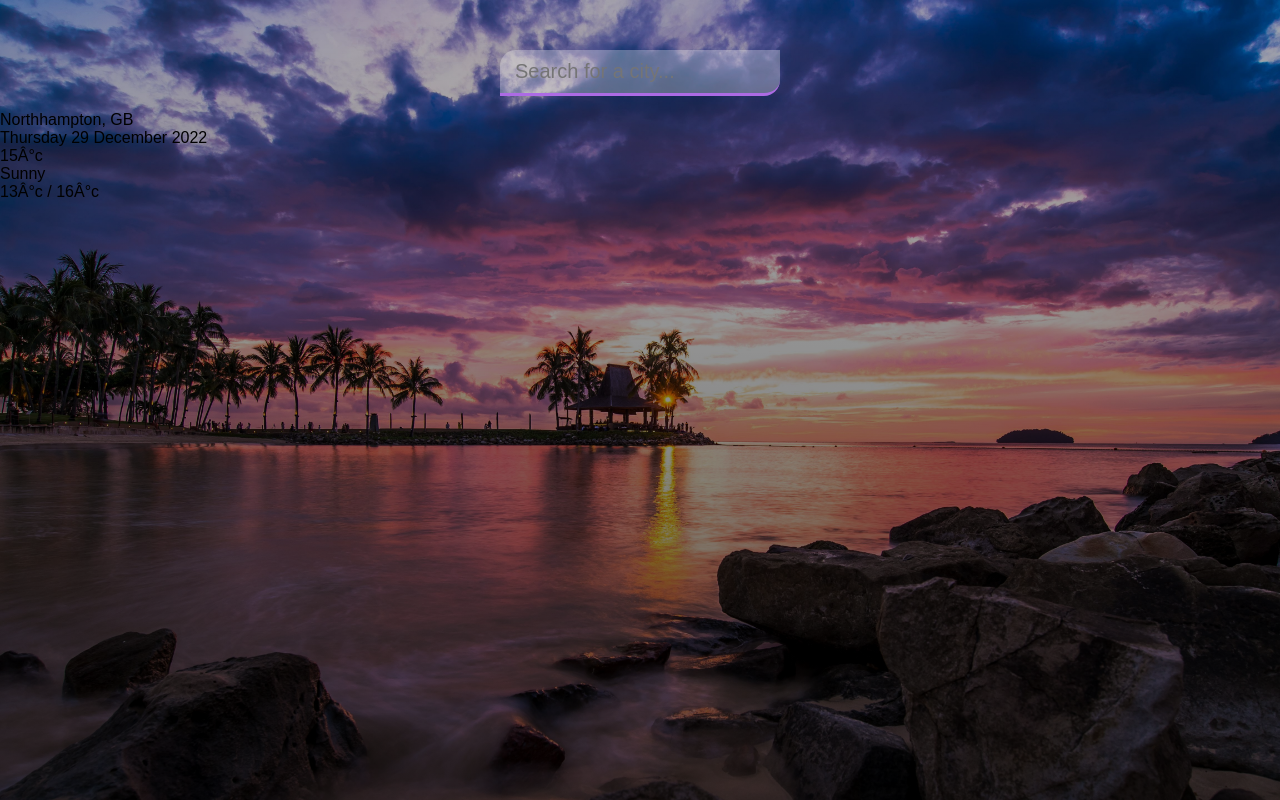
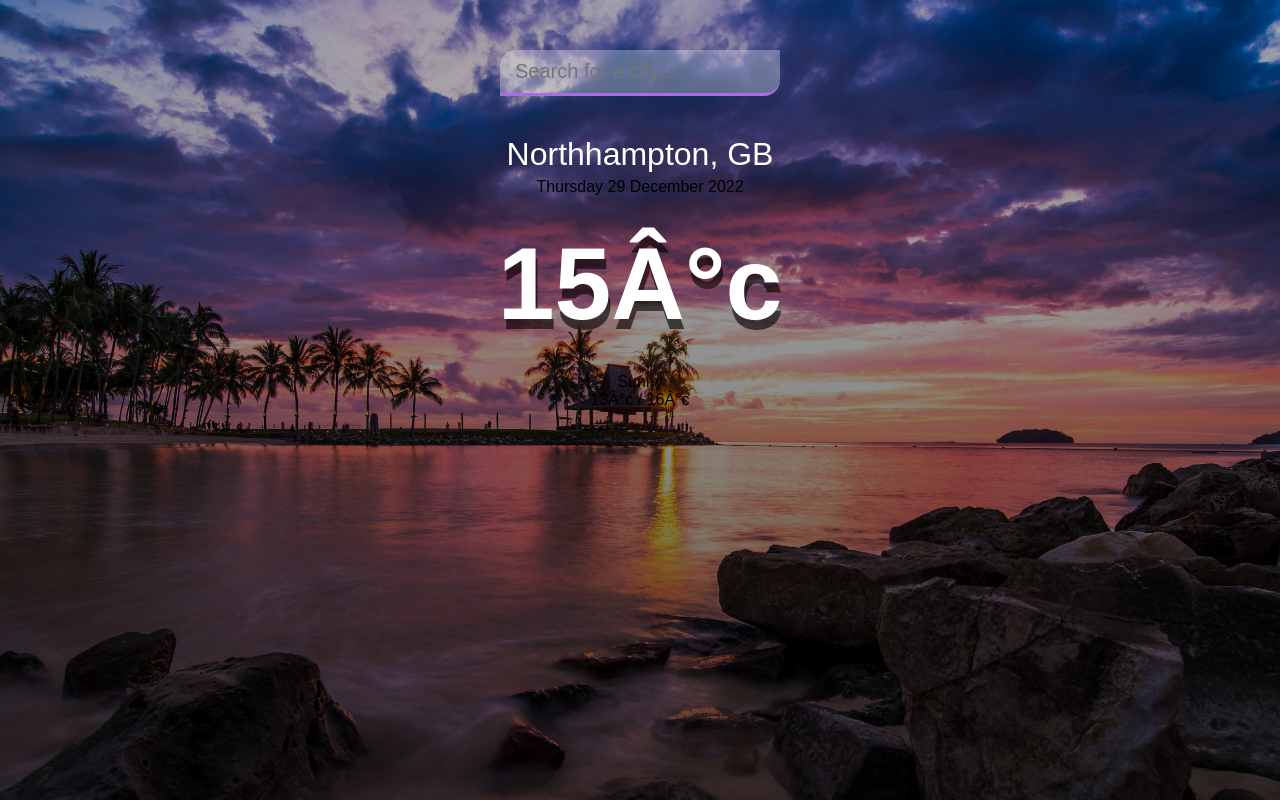
Before and after one commit to autosonic7/Weather-app-js, a plain HTML site: page index.html in a window 1280 px wide. Drawn offline with Linux system fonts and the light colour scheme.

Commit message:
Edited the text to make it nicer

```diff
--- a/main.css
+++ b/main.css
@@ -47,5 +47,30 @@ header input:focus {
 }
 
 main {
-    flex:
+    flex: 1 1 100%;
+    padding: 25px 25px 50px;
+    display: flex;
+    flex-direction: column;
+    align-items: center;
+    text-align: center;
 }
+
+.location .city {
+    color: #FFF;
+    font-size: 32px;
+    font-weight:500;
+    margin-bottom:5px;
+}
+
+location .date {
+    color: #FFF;
+    font-size: 16px;
+}
+
+.current .temp {
+    color:#FFF;
+    font-size: 102px;
+    font-weight: 900;
+    margin: 30px 0px;
+    text-shadow: 2px 10px rgba(0,0,0,0.6);
+}
```
